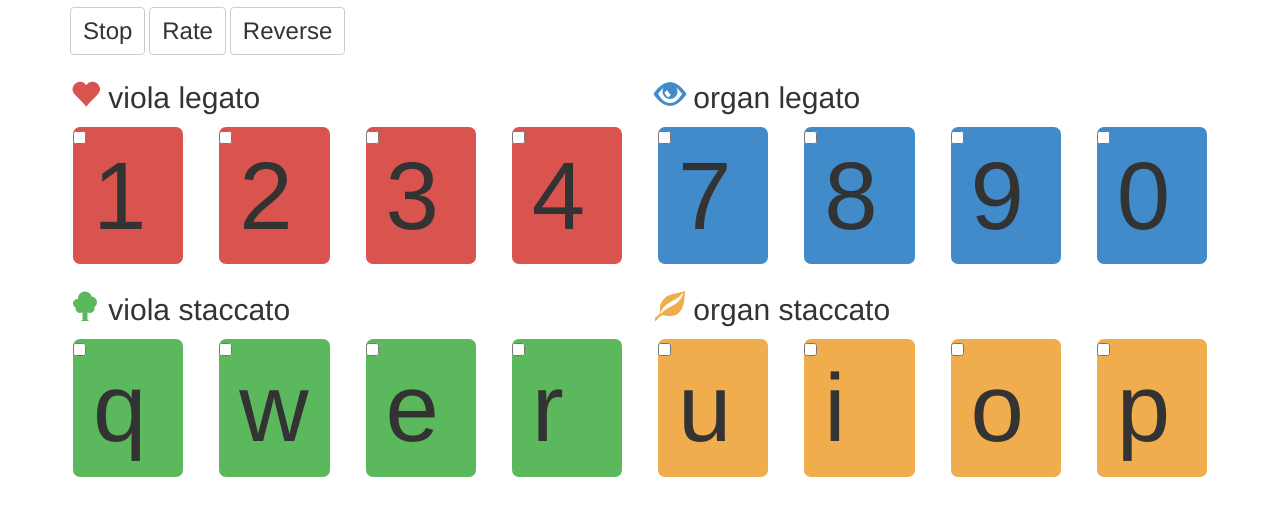
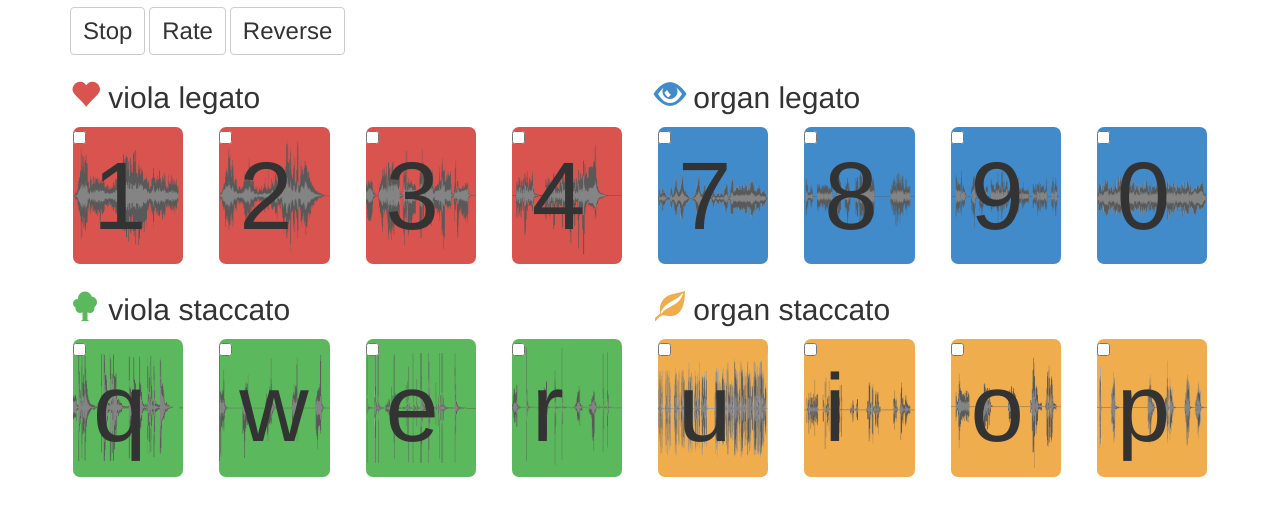
Before and after one commit to wfwalker/mc-choir, a website: page laptop.html in a window 1280 px wide. Shown: the part 53-568 px from the top of the page. Drawn offline with Linux system fonts and the light colour scheme; some packages are replaced by stand-ins of ours; no server answers; a script that the page names is missing.

Commit message:
fix sizing bug for waveforms add waveforms to laptop UI

```diff
--- a/css/app.css
+++ b/css/app.css
@@ -17,7 +17,7 @@ label.checkbox-inline {
 }
 
 .waveform {
-	background-size: 75%;
+	background-size: contain;
 	background-position: center center;
 	background-repeat: no-repeat;
 }
--- a/laptop.html
+++ b/laptop.html
@@ -83,28 +83,28 @@
 				</div>
 				<div class="row">
 					<div class="col-sm-3">
-						<div class="heart big-rounded waveform">
+						<div class="heart big-rounded waveform" style='background-image: url(./Vla1-HarmonicsX.png)'>
 							<label class="checkbox-inline">
 								<input data-key='1' type="checkbox" name="sounds" value='./Vla1-HarmonicsX.mp3' data-exclusive='false' data-rates='1.0, 2.0, 0.5, 1.5, 0.66667, 1.3333, 0.75' autocomplete="off">1
 							</label>
 						</div>
 					</div>
 					<div class="col-sm-3">
-						<div class="heart big-rounded waveform">
+						<div class="heart big-rounded waveform" style='background-image: url(./Vla2-GlissX.png)'>
 							<label class="checkbox-inline">
 								<input data-key='2' type="checkbox" name="sounds" value='./Vla2-GlissX.mp3' data-exclusive='false' data-rates='1.0, 2.0, 0.5, 1.5, 0.66667, 1.3333, 0.75' autocomplete="off">2
 							</label>
 						</div>
 					</div>
 					<div class="col-sm-3">
-						<div class="heart big-rounded waveform">
+						<div class="heart big-rounded waveform" style='background-image: url(./Vla3-Melody1X.png)'>
 							<label class="checkbox-inline">
 								<input data-key='3' type="checkbox" name="sounds" value='./Vla3-Melody1X.mp3' data-exclusive='false' data-rates='1.0, 2.0, 0.5, 1.5, 0.66667, 1.3333, 0.75' autocomplete="off">3
 							</label>
 						</div>
 					</div>
 					<div class="col-sm-3">
-						<div class="heart big-rounded waveform">
+						<div class="heart big-rounded waveform" style='background-image: url(./Vla4-Melody2X.png)'>
 							<label class="checkbox-inline">
 								<input data-key='4' type="checkbox" name="sounds" value='./Vla4-Melody2X.mp3' data-exclusive='false' data-rates='1.0, 2.0, 0.5, 1.5, 0.66667, 1.3333, 0.75' autocomplete="off">4
 							</label>
@@ -120,28 +120,28 @@
 				</div>
 				<div class="row">
 					<div class="col-sm-3">
-						<div class="eye big-rounded waveform">
+						<div class="eye big-rounded waveform" style='background-image: url(./org-sust1.png)'>
 							<label class="checkbox-inline">
 								<input data-key='7' type="checkbox" name="sounds" value='./org-sust1.mp3' data-exclusive='false' data-rates='1.0, 2.0, 0.5, 1.5, 0.66667, 1.3333, 0.75' autocomplete="off">7
 							</label>
 						</div>
 					</div>
 					<div class="col-sm-3">
-						<div class="eye big-rounded waveform">
+						<div class="eye big-rounded waveform" style='background-image: url(./org-highmelodic.png)'>
 							<label class="checkbox-inline">
 								<input data-key='8' type="checkbox" name="sounds" value='./org-highmelodic.mp3' data-exclusive='false' data-rates='1.0, 2.0, 0.5, 1.5, 0.66667, 1.3333, 0.75' autocomplete="off">8
 							</label>
 						</div>
 					</div>
 					<div class="col-sm-3">
-						<div class="eye big-rounded waveform">
+						<div class="eye big-rounded waveform" style='background-image: url(./org-lowmelodic.png)'>
 							<label class="checkbox-inline">
 								<input data-key='9' type="checkbox" name="sounds" value='./org-lowmelodic.mp3' data-exclusive='false' data-rates='1.0, 2.0, 0.5, 1.5, 0.66667, 1.3333, 0.75' autocomplete="off">9
 							</label>
 						</div>
 					</div>
 					<div class="col-sm-3">
-						<div class="eye big-rounded waveform">
+						<div class="eye big-rounded waveform" style='background-image: url(./org-arpeggio.png)'>
 							<label class="checkbox-inline">
 								<input data-key='0' type="checkbox" name="sounds" value='./org-arpeggio.mp3' data-exclusive='false' data-rates='1.0, 2.0, 0.5, 1.5, 0.66667, 1.3333, 0.75' autocomplete="off">0
 							</label>
@@ -159,28 +159,28 @@
 				</div>
 				<div class="row">
 					<div class="col-sm-3">
-						<div class="tree big-rounded waveform">
+						<div class="tree big-rounded waveform" style='background-image: url(./Vla5-PizzX.png)'>
 							<label class="checkbox-inline">
 								<input data-key='q' type="checkbox" name="sounds" value='./Vla5-PizzX.mp3' data-exclusive='false' data-rates='1.0, 2.0, 0.5, 1.5, 0.66667, 1.3333, 0.75' autocomplete="off">q
 							</label>
 						</div>
 					</div>
 					<div class="col-sm-3">
-						<div class="tree big-rounded waveform">
+						<div class="tree big-rounded waveform" style='background-image: url(./Vla6-ArpX.png)'>
 							<label class="checkbox-inline">
 								<input data-key='w' type="checkbox" name="sounds" value='./Vla6-ArpX.mp3' data-exclusive='false' data-rates='1.0, 2.0, 0.5, 1.5, 0.66667, 1.3333, 0.75' autocomplete="off">w
 							</label>
 						</div>
 					</div>
 					<div class="col-sm-3">
-						<div class="tree big-rounded waveform">
+						<div class="tree big-rounded waveform" style='background-image: url(./Vla7-WoodKnockX.png)'>
 							<label class="checkbox-inline">
 								<input data-key='e' type="checkbox" name="sounds" value='./Vla7-WoodKnockX.mp3' data-exclusive='false' data-rates='1.0, 2.0, 0.5, 1.5, 0.66667, 1.3333, 0.75' autocomplete="off">e
 							</label>
 						</div>
 					</div>
 					<div class="col-sm-3">
-						<div class="tree big-rounded waveform">
+						<div class="tree big-rounded waveform" style='background-image: url(./Vla8-Trill-SnapX.png)'>
 							<label class="checkbox-inline">
 								<input data-key='r' type="checkbox" name="sounds" value='./Vla8-Trill-SnapX.mp3' data-exclusive='false' data-rates='1.0, 2.0, 0.5, 1.5, 0.66667, 1.3333, 0.75' autocomplete="off">r
 							</label>
@@ -196,28 +196,28 @@
 				</div>
 				<div class="row">
 					<div class="col-sm-3">
-						<div class="leaf big-rounded waveform">
+						<div class="leaf big-rounded waveform" style='background-image: url(./org-chordrhythm.png)'>
 							<label class="checkbox-inline">
 								<input data-key='u' type="checkbox" name="sounds" value='./org-chordrhythm.mp3' data-exclusive='false' data-rates='1.0, 2.0, 0.5, 1.5, 0.66667, 1.3333, 0.75' autocomplete="off">u
 							</label>
 						</div>
 					</div>
 					<div class="col-sm-3">
-						<div class="leaf big-rounded waveform">
+						<div class="leaf big-rounded waveform" style='background-image: url(./org-perc.png)'>
 							<label class="checkbox-inline">
 								<input data-key='i' type="checkbox" name="sounds" value='./org-perc.mp3' data-exclusive='false' data-rates='1.0, 2.0, 0.5, 1.5, 0.66667, 1.3333, 0.75' autocomplete="off">i
 							</label>
 						</div>
 					</div>
 					<div class="col-sm-3">
-						<div class="leaf big-rounded waveform">
+						<div class="leaf big-rounded waveform" style='background-image: url(./org-shout.png)'>
 							<label class="checkbox-inline">
 								<input data-key='o' type="checkbox" name="sounds" value='./org-shout.mp3' data-exclusive='false' data-rates='1.0, 2.0, 0.5, 1.5, 0.66667, 1.3333, 0.75' autocomplete="off">o
 							</label>
 						</div>
 					</div>
 					<div class="col-sm-3">
-						<div class="leaf big-rounded waveform">
+						<div class="leaf big-rounded waveform" style='background-image: url(./org-stabs.png)'>
 							<label class="checkbox-inline">
 								<input data-key='p' type="checkbox" name="sounds" value='./org-stabs.mp3' data-exclusive='false' data-rates='1.0, 2.0, 0.5, 1.5, 0.66667, 1.3333, 0.75' autocomplete="off">p
 							</label>
```
